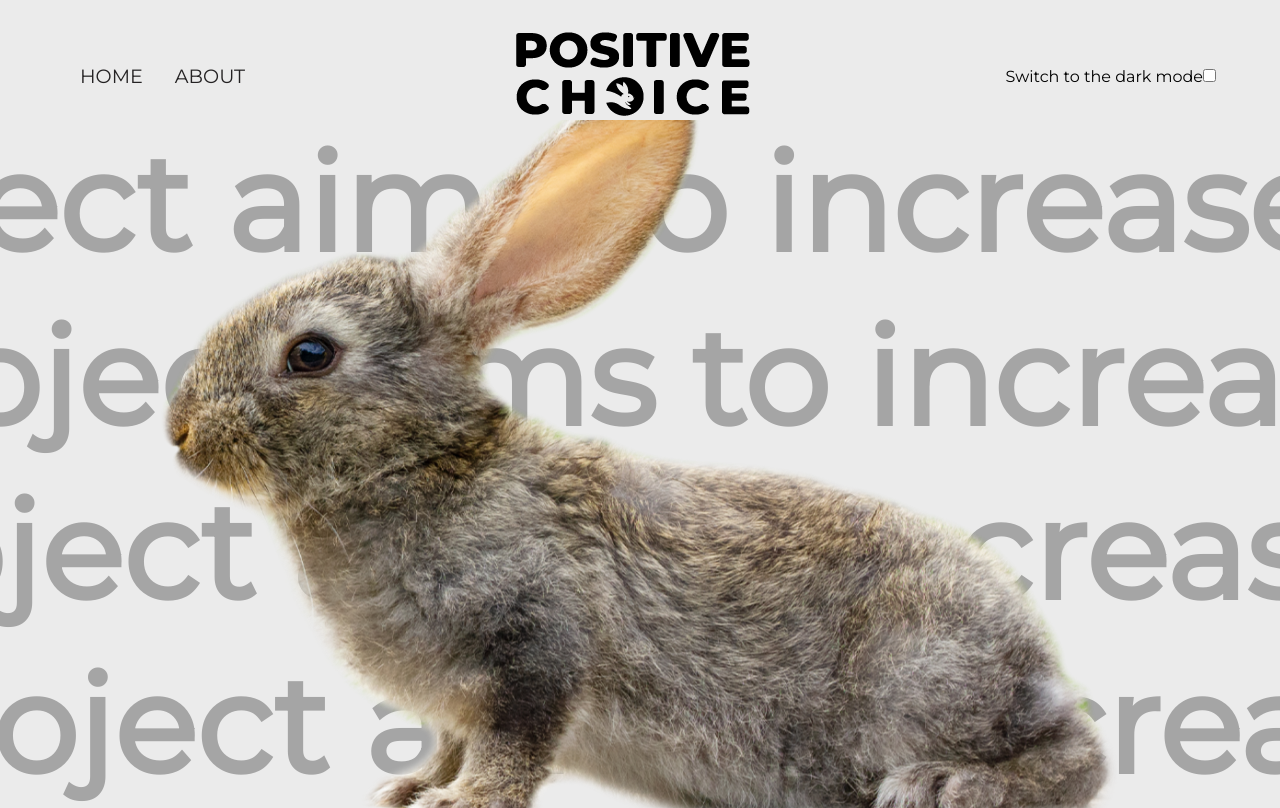
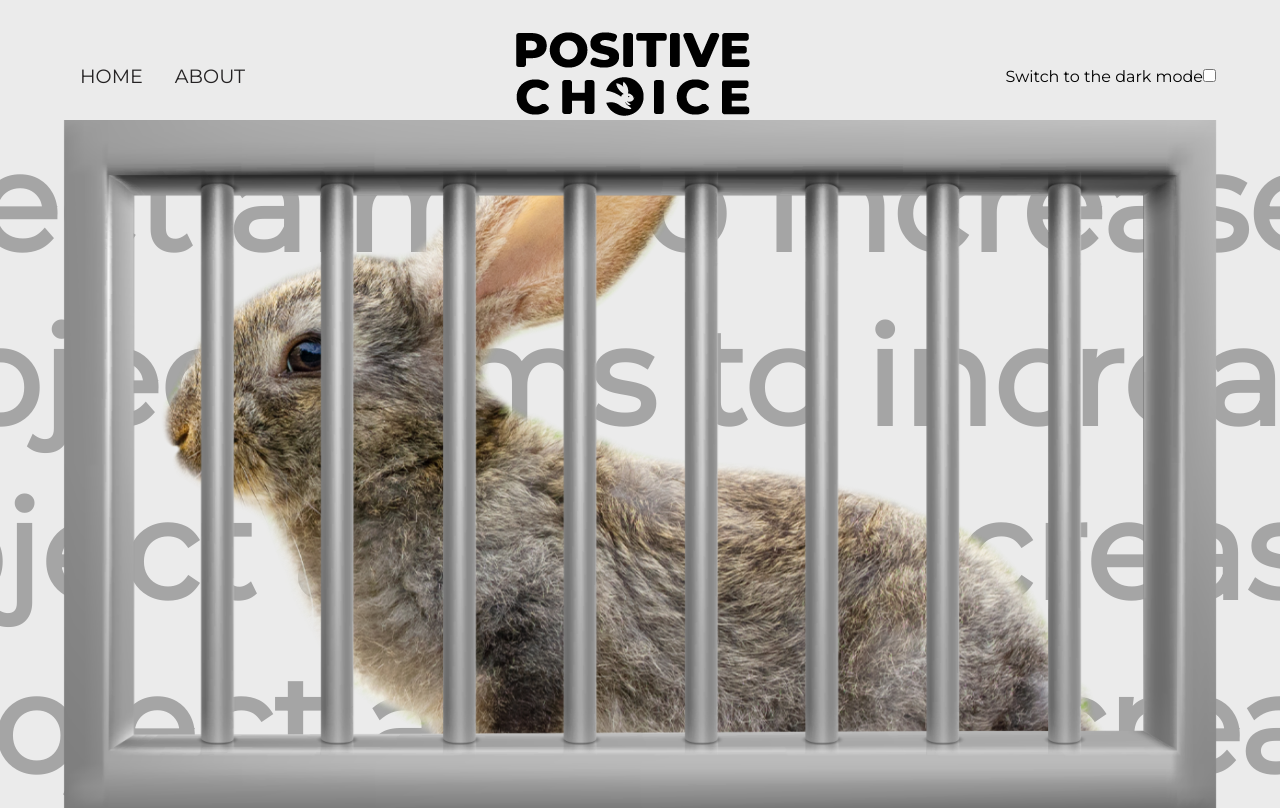
Before and after one commit to metisova/pawsitive_choice, a React app: page / in a window 1280 px wide. Built offline with nearby package versions, Linux system fonts and the light colour scheme.

Commit message:
added cage img with positioning

```diff
--- a/src/index.jsx
+++ b/src/index.jsx
@@ -4,75 +4,68 @@ import './style.css';
 
 import logo from './img/logo.png';
 import rabbitImage from './img/rabbit_new.png';
+import cageImage from './img/cage.png'
+
+const NavLink = ({ href, text }) => {
+  return (
+    <a className="navlink" href={href}>
+      {text}
+    </a>
+  );
+};
+
+const ThemeSwitch = () => {
+  return (
+    <div className="theme-switch-wrapper">
+      <span>Switch to the dark mode</span>
+      <label className="theme-switch" htmlFor="checkbox">
+        <input type="checkbox" id="checkbox" />
+        <div className="slider round"></div>
+      </label>
+    </div>
+  );
+};
+
+const RunningLine = ({ speed }) => {
+  return (
+    <p className="running-line">
+      <span className={`running-line-text speed${speed}`}>
+        this project aims to increase awareness about animal testing 3 this
+        project aims to increase awareness about animal testing&nbsp;
+      </span>
+      <span className={`running-line-text speed${speed + 1}`}>
+        this project aims to increase awareness about animal testing 3 this
+        project aims to increase awareness about animal testing&nbsp;
+      </span>
+    </p>
+  );
+};
 
 const App = () => {
   return (
     <>
       <header className="page-header">
         <nav>
-          <a className="navlink" href="#Home">
-            Home
-          </a>
-          <a className="navlink" href="#about projekt">
-            About
-          </a>
+          <NavLink href="#Home" text="Home" />
+          <NavLink href="#about" text="About" />
         </nav>
         <div className="logo">
           <img src={logo} alt="positive choice logo" />
         </div>
-        <div className="theme-switch-wrapper">
-          <span>Switch to the dark mode</span>
-          <label className="theme-switch" htmlFor="checkbox">
-            <input type="checkbox" id="checkbox" />
-            <div className="slider round"></div>
-          </label>
-        </div>
+        <ThemeSwitch />
       </header>
       <main>
         {/* RUNNING LINE */}
         <div className="running-line-container">
-          <p className="running-line">
-            <span className="running-line-text speed1">
-            this project aims to increase awareness about animal testing 3 this
-            project aims to increase awareness about animal testing&nbsp;
-            </span>
-            <span className="running-line-text speed2">
-            this project aims to increase awareness about animal testing 3 this
-            project aims to increase awareness about animal testing&nbsp;
-            </span>
-          </p>
-          <p className="running-line">
-            <span className="running-line-text speed3">
-            this project aims to increase awareness about animal testing 3 this
-            project aims to increase awareness about animal testing&nbsp;
-            </span>
-            <span className="running-line-text speed4">
-            this project aims to increase awareness about animal testing 3 this
-            project aims to increase awareness about animal testing&nbsp;
-            </span>
-          </p>
-          <p className="running-line">
-            <span className="running-line-text speed5">
-            this project aims to increase awareness about animal testing 3 this
-            project aims to increase awareness about animal testing&nbsp;
-            </span>
-            <span className="running-line-text speed6">
-            this project aims to increase awareness about animal testing 3 this
-            project aims to increase awareness about animal testing&nbsp;
-            </span>
-          </p>
-          <p className="running-line">
-            <span className="running-line-text speed7">
-            this project aims to increase awareness about animal testing 3 this
-            project aims to increase awareness about animal testing&nbsp;
-            </span>
-            <span className="running-line-text speed8">
-            this project aims to increase awareness about animal testing 3 this
-            project aims to increase awareness about animal testing&nbsp;
-            </span>
-          </p>
+          <RunningLine speed={1} />
+          <RunningLine speed={3} />
+          <RunningLine speed={5} />
+          <RunningLine speed={7} />
           <div className="intro-img">
-            <img src={rabbitImage} alt="Intro Image" />
+            <img className="rabbit-img" src={rabbitImage} alt="Rabbit" />
+          </div>
+          <div className="intro-img-top">
+            <img className="cage-img" src={cageImage} alt="Cage" />
           </div>
         </div>
       </main>
--- a/src/style.css
+++ b/src/style.css
@@ -142,3 +142,40 @@ nav {
   width: 75vw;
   object-fit: cover;
 }
+
+.intro-img,
+.intro-img-top {
+  position: absolute;
+  top: 0;
+  left: 0;
+  right: 0;
+  bottom: 0;
+  display: flex;
+  align-items: center;
+  justify-content: center;
+}
+
+.intro-img-top {
+  z-index: 1;
+}
+
+.rabbit-img {
+  width: 75vw;
+  object-fit: cover;
+}
+
+.cage-img {
+  height: 100%;
+  object-fit: cover;
+  object-position: center center;
+  animation: slideFromTop 2s ease-in-out forwards;
+}
+
+@keyframes slideFromTop {
+  0% {
+    transform: translateY(-100%);
+  }
+  100% {
+    transform: translateY(0);
+  }
+}
```
